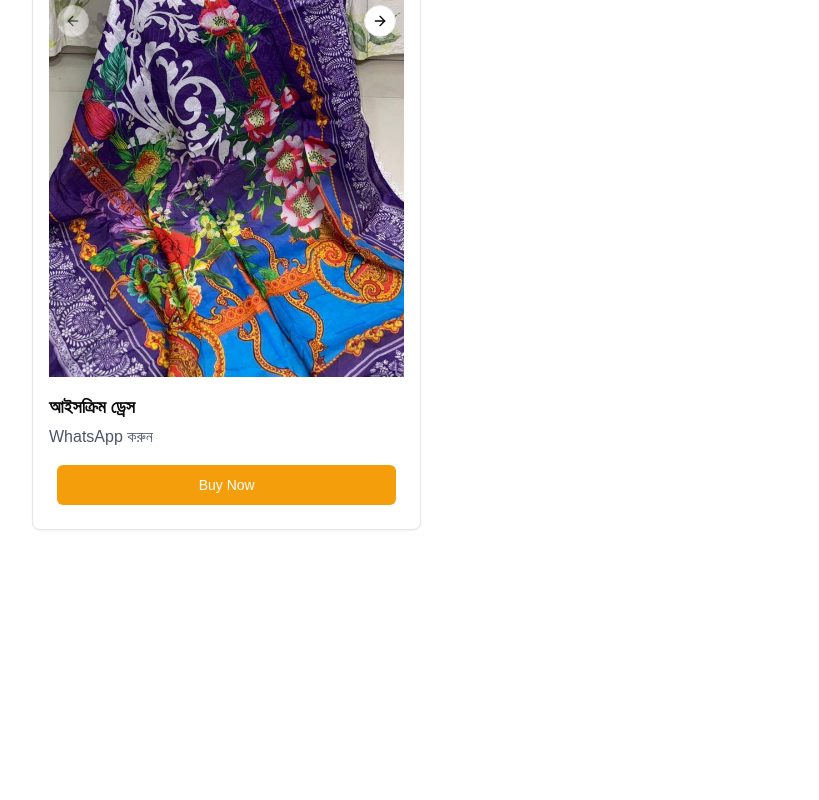
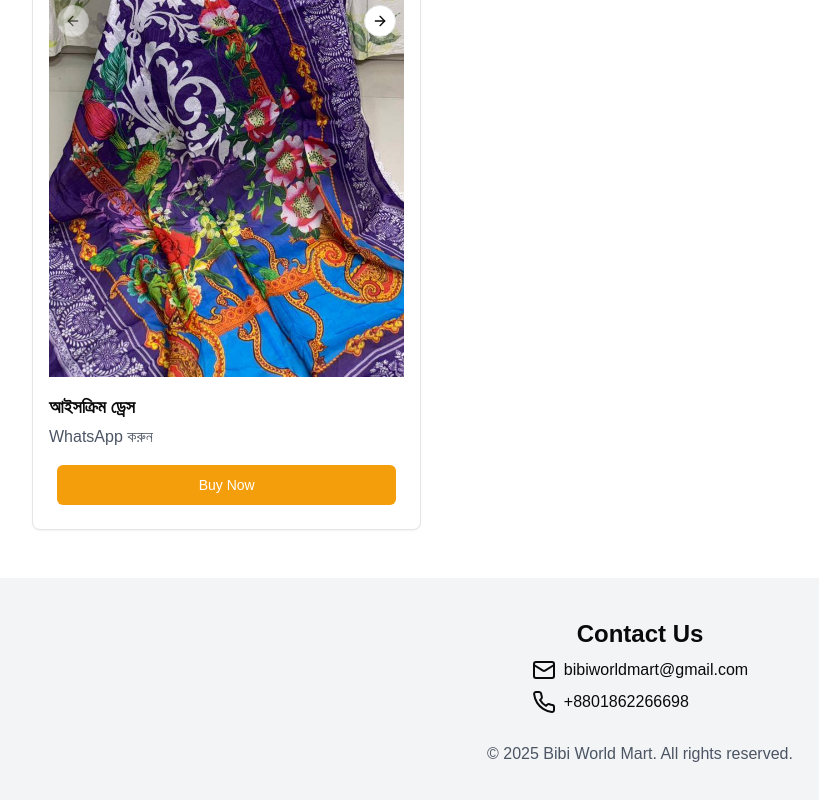
Before and after one commit to mohammad-naimur-rahman/bibi-world-mart, a Next.js app: page / in a window 1280 px wide. Shown: the part 1044-1844 px from the top of the page, without its empty margins (0-819 px from the left). Before the commit the page ends 1622 px from the top, so only its background shows below. Built offline with nearby package versions, Linux system fonts and the light colour scheme.

Commit message:
add: new footer

```diff
--- a/app/page.tsx
+++ b/app/page.tsx
@@ -1,5 +1,6 @@
 import Header from '@/components/header'
 import Hero from '@/components/hero'
+import NewFooter from '@/components/new-footer'
 import ProductGrid from '@/components/product-grid'
 
 export default function Home() {
@@ -10,6 +11,7 @@ export default function Home() {
         <Hero />
         <ProductGrid />
       </main>
+      <NewFooter />
     </div>
   )
 }
--- /dev/null
+++ b/components/new-footer.tsx
@@ -0,0 +1,31 @@
+'use client'
+
+import { Mail, Phone } from 'lucide-react'
+
+export default function NewFooter() {
+  return (
+    <div className='footer bg-gray-100 py-10'>
+      <div className='container'>
+        <div className='flex flex-col items-center justify-center text-center'>
+          <h3 className='text-2xl font-semibold mb-2'>Contact Us</h3>
+          <ul className='space-y-2 mb-4'>
+            <li className='flex items-center gap-2'>
+              <Mail />
+              <a href='mailto:bibiworldmart@gmail.com'>
+                bibiworldmart@gmail.com
+              </a>
+            </li>
+            <li className='flex items-center gap-2'>
+              <Phone />
+              <a href='https://wa.me/+8801862266698'>+8801862266698</a>
+            </li>
+          </ul>
+        </div>
+        <p className='text-center mt-3 text-gray-600 font-medium'>
+          &copy; {new Date().getFullYear()} Bibi World Mart. All rights
+          reserved.
+        </p>
+      </div>
+    </div>
+  )
+}
--- a/package.json
+++ b/package.json
@@ -1,5 +1,5 @@
 {
-  "name": "my-v0-project",
+  "name": "bibi-world-mart",
   "version": "0.1.0",
   "private": true,
   "scripts": {
```
